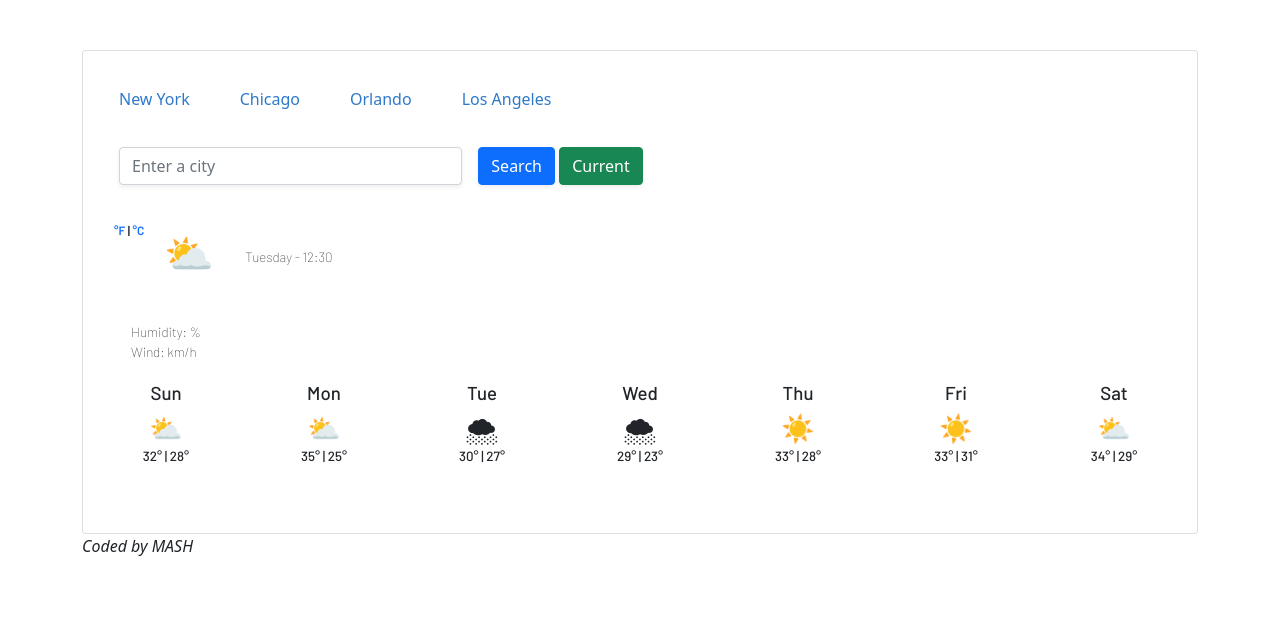
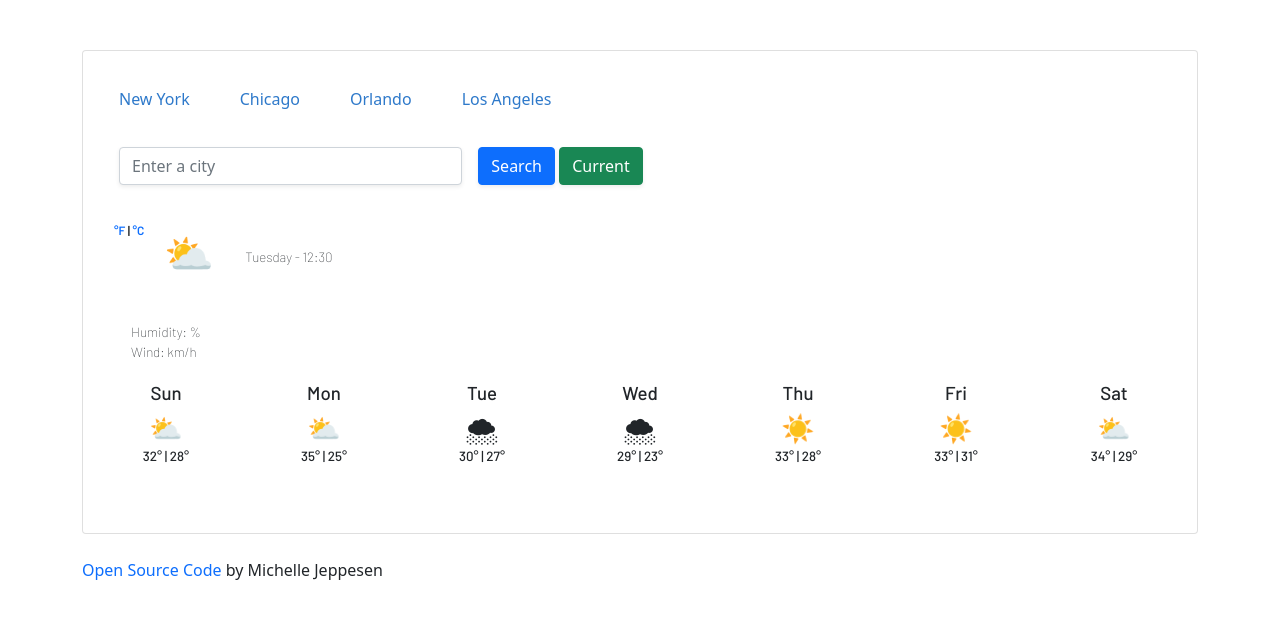
Before and after one commit to michellejeppesen/weather-app, a plain HTML site: page index.html in a window 1280 px wide. Drawn offline with nearby package versions, Linux system fonts and the light colour scheme; no server answers.

Commit message:
Updated footer with link to github

```diff
--- a/index.html
+++ b/index.html
@@ -92,8 +92,8 @@
       </div>
 
 
-
-     <p><em>Coded by MASH</em></p>
+<br />
+     <p><a href="https://github.com/michellejeppesen/weather-app" target="_blank">Open Source Code</a> by Michelle Jeppesen</p>
       </div>
 
     </div>
```
